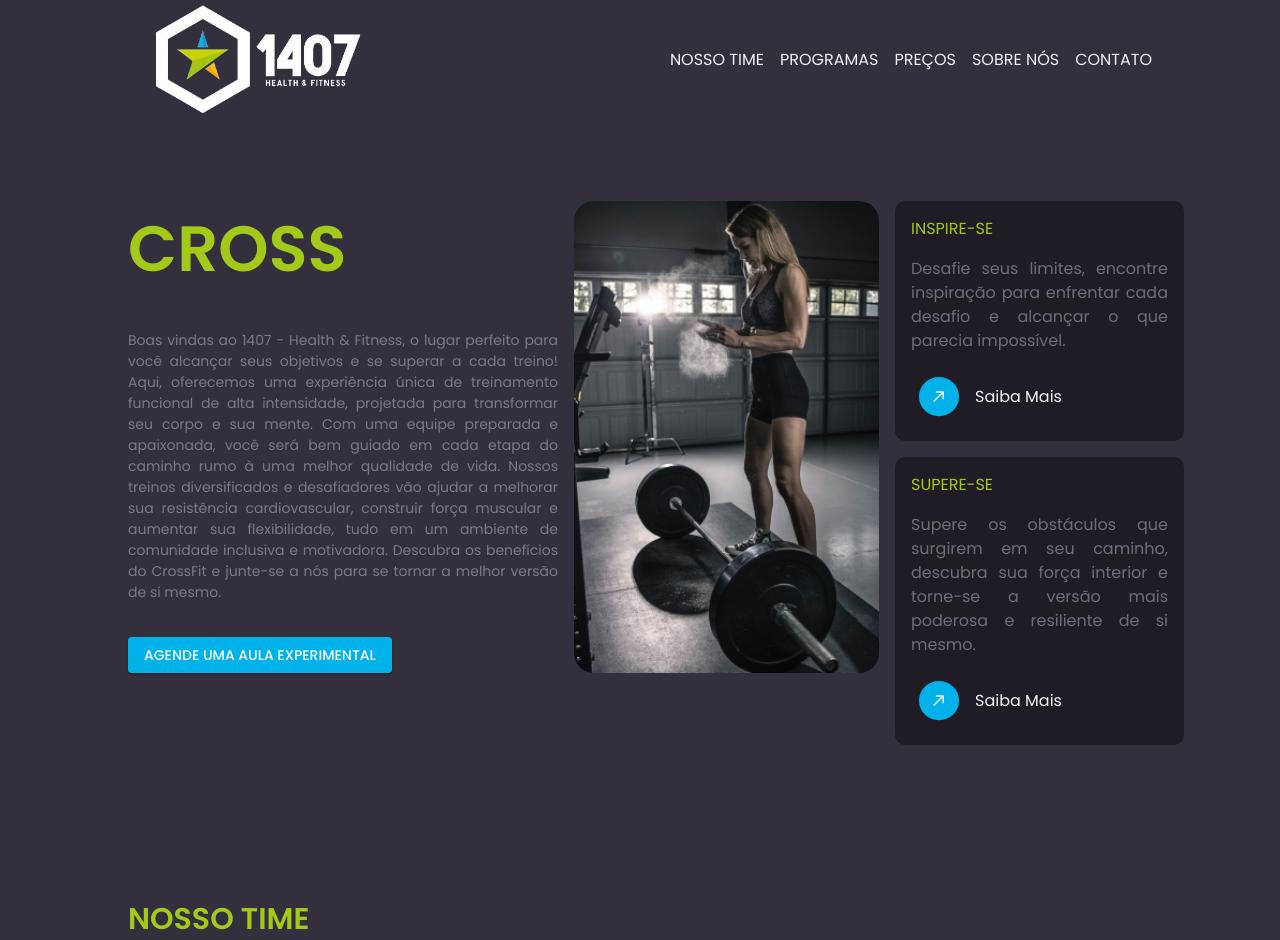
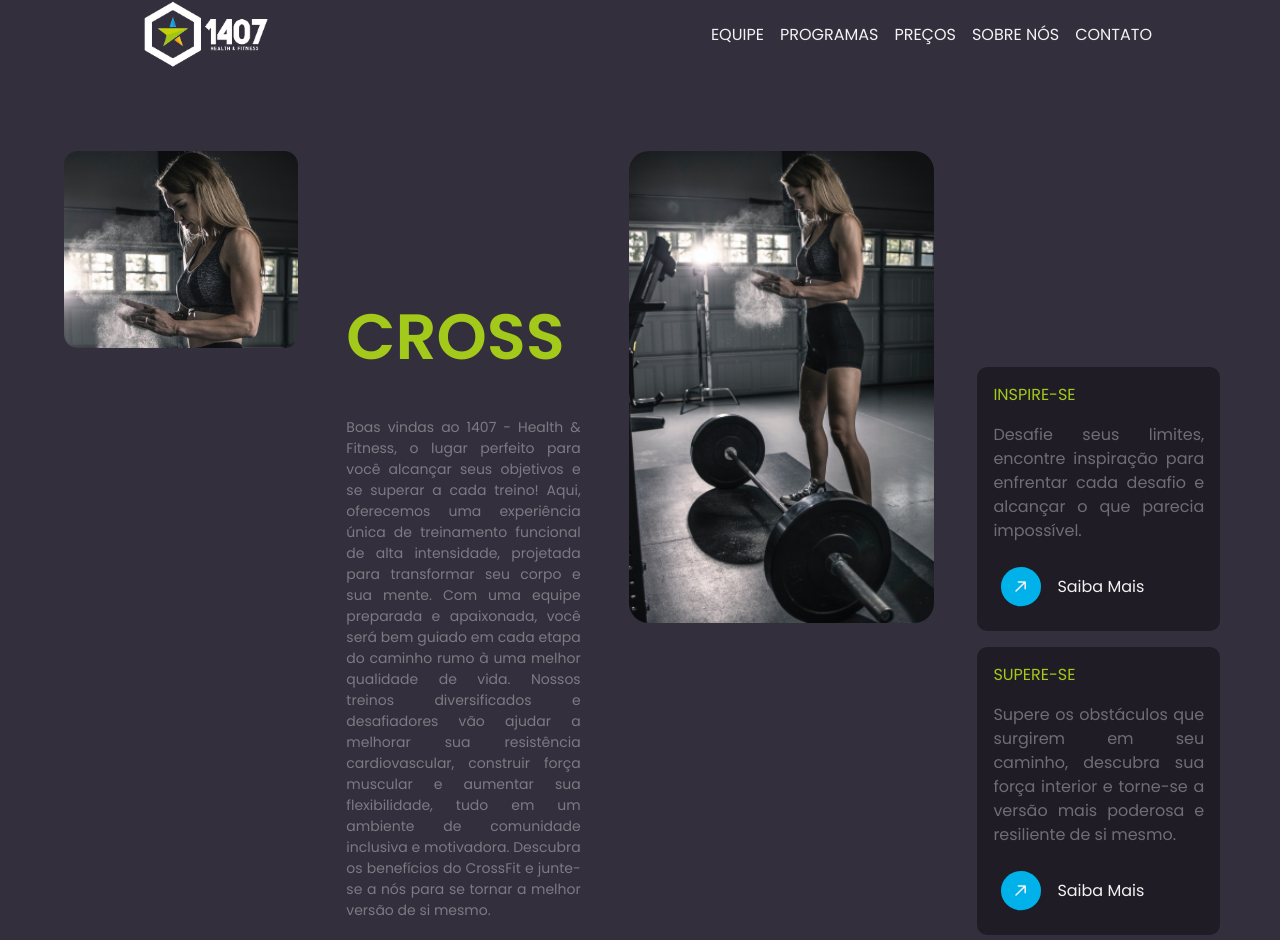
Before and after one commit to lucasrodrigges/1407-site, a React (Vite) app: page / in a window 1280 px wide. Shown: the part 65-1005 px from the top of the page. Built offline with nearby package versions, Linux system fonts and the light colour scheme.

Commit message:
trying not die

```diff
--- a/src/App.jsx
+++ b/src/App.jsx
@@ -11,6 +11,8 @@ export default function App() {
       backgroundColor: 'black03',
       display: 'flex',
       flexDirection: 'column',
+      justifyContent: 'center',
+      alignItems: 'center',
       gap: 2,
     }}
     >
--- a/src/components/Cross/Index.jsx
+++ b/src/components/Cross/Index.jsx
@@ -3,9 +3,8 @@ import {
 } from '@mui/material';
 import React from 'react';
 import WomanImage from '../../assets/images/woman-cross.png';
+import WomanMobileImage from '../../assets/images/woman-cross-mobile.png';
 import ArrowButton from '../../assets/ArrowButton';
-
-import './Styles/Cross.css'
 
 const CROSS_LINK_WPP = 'https://api.whatsapp.com/send?phone=5579991201407&text=Ol%C3%A1,%20gostaria%20de%20agendar%20uma%20aula%20experimental%20gratuita.%20Quais%20dias%20e%20hor%C3%A1rios%20dispon%C3%ADveis?';
 
@@ -20,30 +19,51 @@ const cards = [{
 export default function Cross() {
   return (
     <Box sx={{
-      height: 'calc(100vh - 250px)',
-      width: '80%',
+      height: {
+        xs: 'calc(100vh + 100px)',
+        md: 'calc(100vh + 200px)',
+      },
+      width: '90%',
       maxWidth: '1368px',
-      margin: '0 auto',
       display: 'flex',
-      justifyContent: 'space-between',
-      alignItems: 'flex-start',
-      gap: 2,
+      flexDirection: {
+        xs: 'column',
+        md: 'row',
+      },
+      gap: 6,
     }}
     >
+       <Box sx={{
+        width: '100%',
+        '& img': {
+          width: '100%',
+        },
+     }}>
+     <img
+        src={WomanMobileImage}
+        alt=""
+      />
+     </Box>
+
       <Box sx={{
         display: 'flex',
         flexDirection: 'column',
-        justifyContent: 'space-between',
-        gap: 2,
+        justifyContent: 'center',
+        alignItems: 'center',
+        gap: 4,
+        width: '100%',
         maxWidth: '430px',
-        height: '472px',
       }}
       >
         <Typography
           sx={{
-            fontSize: 64,
+            fontSize: {
+              xs: '36px',
+              md: '64px',
+            },
             fontWeight: 600,
             color: 'green01',
+            width: '100%',
           }}
         >
           CROSS
@@ -87,22 +107,32 @@ export default function Cross() {
         </Button>
       </Box>
 
-      <img
-        className='section_1_image'
-        src={WomanImage}
-        alt=""
-        style={{
-          width: '305px',
+     <Box sx={{
+      display: {
+        xs: 'none',
+        md: 'block',
+      },
+      '& img': {
+        width: '305px',
           height: '472px',
           borderRadius: '20px',
           objectFit: 'cover',
           transition: '0.8s',
-        }}
+      }
+     }}>
+     <img
+        className='section_1_image'
+        src={WomanImage}
+        alt=""
       />
+     </Box>
 
       <Box sx={{
         display: 'flex',
         flexDirection: 'column',
+        justifyContent: 'center',
+        alignItems: 'center',
+        width: '100%',
         gap: 2,
       }}
       >
@@ -111,7 +141,7 @@ export default function Cross() {
             key={card.title}
             sx={{
               backgroundColor: 'black02',
-              width: '100%',
+              width: '90%',
               maxWidth: '335px',
               display: 'flex',
               flexDirection: 'column',
@@ -154,7 +184,6 @@ export default function Cross() {
             </IconButton>
           </Box>
         ))}
-
       </Box>
     </Box>
   );
--- a/src/components/Cross/Styles/Cross.css
+++ /dev/null
@@ -1,4 +0,0 @@
-.section_1_image:hover {
-    transform: scale(1.1);
-    transition: transform 0.8s;
-}
--- a/src/components/Header/Index.jsx
+++ b/src/components/Header/Index.jsx
@@ -4,7 +4,7 @@ import { Link } from 'react-scroll';
 import Logo from '../../assets/images/1407Logo2.png';
 
 const navs = [{
-  label: 'NOSSO TIME',
+  label: 'EQUIPE',
   path: '#team',
 }, {
   label: 'PROGRAMAS',
@@ -23,22 +23,31 @@ const navs = [{
 export default function Header() {
   return (
     <Box sx={{
-      height: '250px',
+      height: {
+        xs: '100px',
+        md: '200px',
+      },
       display: 'flex',
       justifyContent: 'space-between',
       alignItems: 'center',
-      width: '80%',
+      width: {
+        xs: '100%',
+        md: '80%',
+      },
       maxWidth: '1368px',
       margin: '0 auto',
     }}
     >
-      <Box>
+      <Box sx={{
+        '& img': {
+          height: {
+            xs: '150px',
+          }
+        },
+      }}>
         <img
           src={Logo}
           alt=""
-          style={{
-            height: '250px',
-          }}
         />
       </Box>
 
@@ -56,6 +65,10 @@ export default function Header() {
               fontWeight={400}
               fontSize={16}
               sx={{
+                display: {
+                  xs: 'none',
+                  md: 'block',
+                },
                 color: 'white01',
                 transition: '0.5s',
                 '&:hover': {
--- a/src/components/OurTeam/Index.jsx
+++ b/src/components/OurTeam/Index.jsx
@@ -1,7 +1,7 @@
+import React from 'react';
 import {
   Box, Button, Card, CardActions, CardContent, CardMedia, Divider, Typography,
 } from '@mui/material';
-import React from 'react';
 import ElsonImage from '../../assets/images/ElsonImage.jpg';
 import RubensImage from '../../assets/images/RubensImage.jpg';
 import JoednaImage from '../../assets/images/JoednaImage.jpg';
@@ -38,10 +38,9 @@ const cards = [{
 export default function OurTeam() {
   return (
     <Box sx={{
-      height: '100vh',
+      // height: '100vh',
       width: '80%',
       maxWidth: '1368px',
-      margin: '0 auto',
       display: 'flex',
       flexDirection: 'column',
       justifyContent: 'center',
@@ -49,7 +48,11 @@ export default function OurTeam() {
       gap: 2,
     }}
     >
-      <Box width={1} mb={6}>
+      <Box sx={{
+        width: '100%',
+        display: 'flex',
+        flexDirection: 'column',
+      }}>
         <Typography sx={{
           fontSize: 30,
           fontWeight: 700,
@@ -57,22 +60,25 @@ export default function OurTeam() {
           width: '100%',
         }}
         >
-          NOSSO TIME
+          NOSSA EQUIPE
         </Typography>
         <Divider sx={{
           width: '61px',
-          height: '0px',
           border: '4px solid #01b2ea',
         }}
         />
       </Box>
 
-      <Box
+      {/* <Box
         sx={{
           width: '100%',
           display: 'flex',
-          // flexWrap: 'wrap',
-          justifyContent: 'flex-start',
+          flexDirection: {
+            xs: 'column',
+          },
+          justifyContent: {
+            xs: 'center',
+          },
           gap: 2,
         }}
       >
@@ -143,7 +149,7 @@ export default function OurTeam() {
             </CardActions>
           </Card>
         ))}
-      </Box>
+      </Box> */}
     </Box>
   );
 }
--- a/src/index.css
+++ b/src/index.css
@@ -34,7 +34,7 @@ footer, header, hgroup, menu, nav, section {
 
 body {
 	line-height: 1;
-	background-color: #1F1C26;
+	background-color: #332F3C;
 }
 
 ol, ul {
```
Also changed, not shown: src/assets/images/woman-cross-mobile.png (added).
